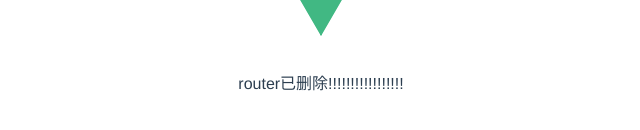
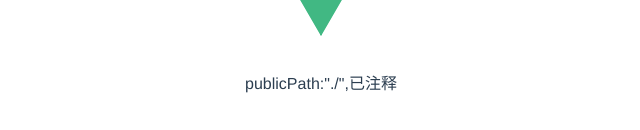
Before and after one commit to shiheng-yang/webSite, a Vue app: page / in a window 1280 px wide. Shown: the part 210-340 px from the top of the page, without its empty margins (319-959 px from the left). Built offline with nearby package versions, Linux system fonts and the light colour scheme.

Commit message:
publicPath已注释

```diff
--- a/src/components/HelloWorld.vue
+++ b/src/components/HelloWorld.vue
@@ -1,7 +1,7 @@
 <template>
   <div class="hello">
     <p>
-    router已删除!!!!!!!!!!!!!!!!!
+     publicPath:"./",已注释
     </p>
 
 
--- a/vue.config.js
+++ b/vue.config.js
@@ -1,3 +1,3 @@
 module.exports = {
-  publicPath:"./",
+  // publicPath:"./",
 }
```
